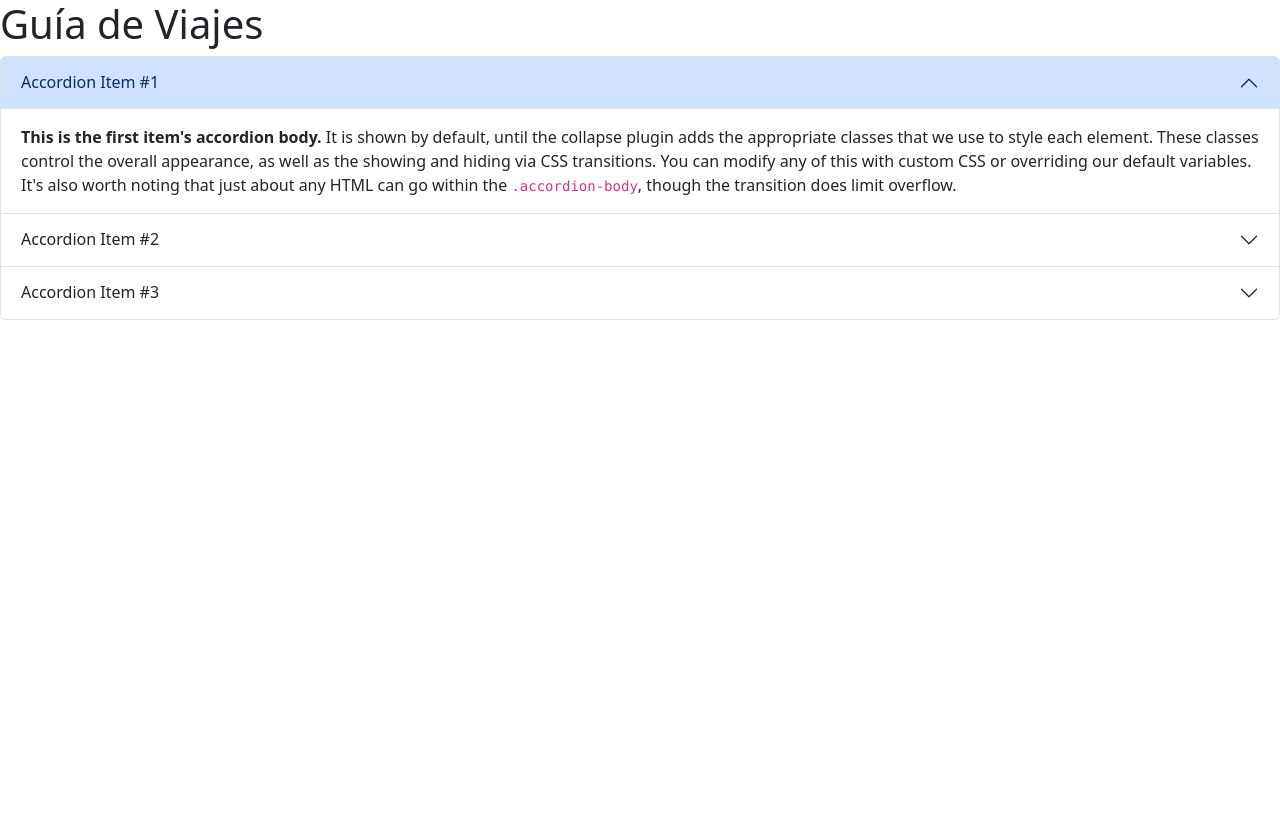
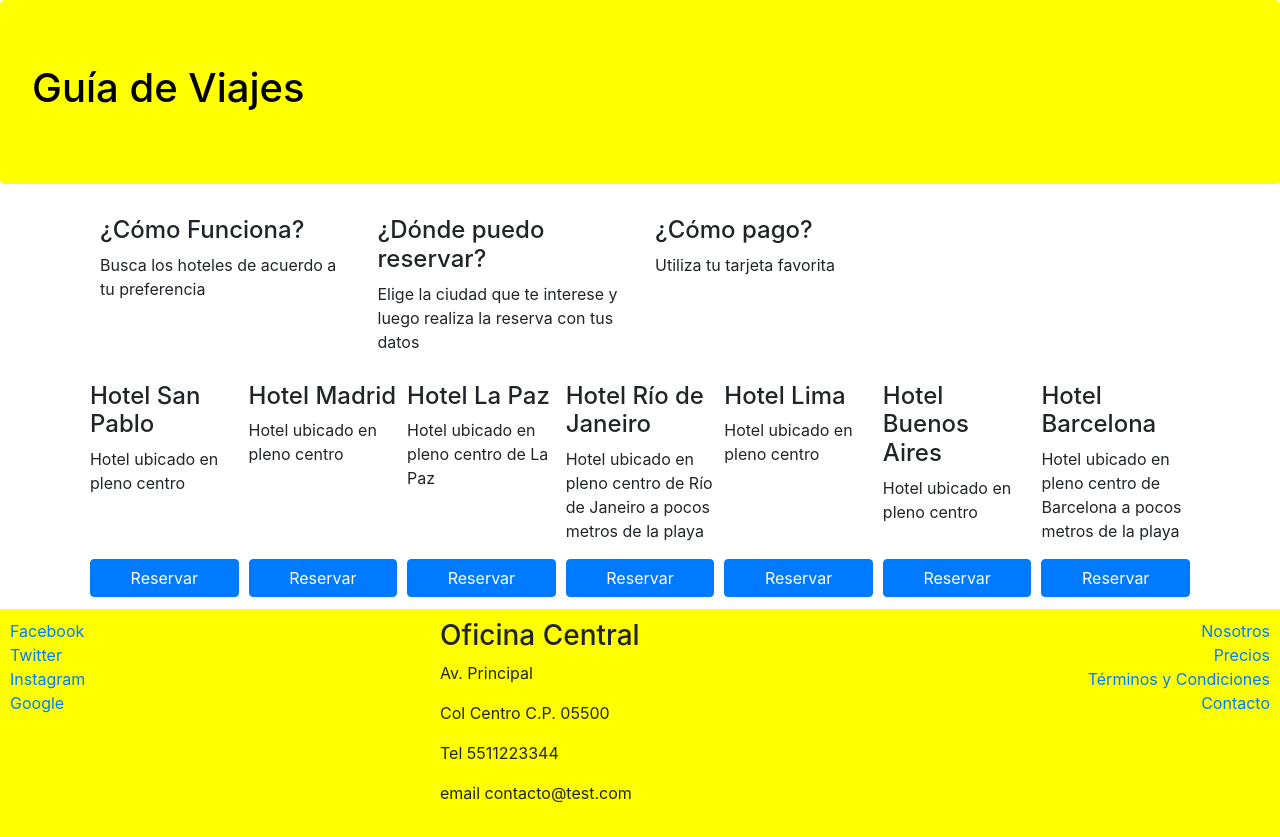
Before and after one commit to armandomunozngit/guia-hoteles, a website: page index.html in a window 1280 px wide. Before the commit the page ends 800 px from the top, so only its background shows below. Drawn offline with nearby package versions, Linux system fonts and the light colour scheme.

Commit message:
modificaciones para evaluacion 1

```diff
--- /dev/null
+++ b/css/main.css
@@ -0,0 +1,21 @@
+.jumbotron{
+    background-color: yellow;
+    color: black;
+}
+
+footer{
+    padding: 10px 10px 0px 10px;
+    background-color: yellow;
+    margin-bottom: 0px;
+    margin-top: 10px;
+}
+
+.card-hotel{
+    flex: 1 150px;
+    padding: 2px 5px 2px 5px;
+    margin-top: 10px;
+}
+
+.btn-reserva{
+    width: 100%;
+}
--- a/index.html
+++ b/index.html
@@ -1,54 +1,133 @@
 <!doctype html>
-<html lang="en">
+<html lang="es">
   <head>
     <meta charset="utf-8">
     <meta name="viewport" content="width=device-width, initial-scale=1">
     <title>Bootstrap demo</title>
-    <link href="https://cdn.jsdelivr.net/npm/bootstrap@5.3.5/dist/css/bootstrap.min.css" rel="stylesheet" integrity="sha384-SgOJa3DmI69IUzQ2PVdRZhwQ+dy64/BUtbMJw1MZ8t5HZApcHrRKUc4W0kG879m7" crossorigin="anonymous">
-  </head>
+    <link rel="stylesheet" href="https://cdn.jsdelivr.net/npm/bootstrap@4.0.0/dist/css/bootstrap.min.css" integrity="sha384-Gn5384xqQ1aoWXA+058RXPxPg6fy4IWvTNh0E263XmFcJlSAwiGgFAW/dAiS6JXm" crossorigin="anonymous">
+    <link rel="stylesheet" href="css/main.css">
+
   <body>
-    <h1>Guía de Viajes</h1>
-    <script src="https://cdn.jsdelivr.net/npm/bootstrap@5.3.5/dist/js/bootstrap.bundle.min.js" integrity="sha384-k6d4wzSIapyDyv1kpU366/PK5hCdSbCRGRCMv+eplOQJWyd1fbcAu9OCUj5zNLiq" crossorigin="anonymous"></script>
+    <script src="https://code.jquery.com/jquery-3.2.1.slim.min.js" integrity="sha384-KJ3o2DKtIkvYIK3UENzmM7KCkRr/rE9/Qpg6aAZGJwFDMVNA/GpGFF93hXpG5KkN" crossorigin="anonymous"></script>
+    <script src="https://cdn.jsdelivr.net/npm/popper.js@1.12.9/dist/umd/popper.min.js" integrity="sha384-ApNbgh9B+Y1QKtv3Rn7W3mgPxhU9K/ScQsAP7hUibX39j7fakFPskvXusvfa0b4Q" crossorigin="anonymous"></script>
+    <script src="https://cdn.jsdelivr.net/npm/bootstrap@4.0.0/dist/js/bootstrap.min.js" integrity="sha384-JZR6Spejh4U02d8jOt6vLEHfe/JQGiRRSQQxSfFWpi1MquVdAyjUar5+76PVCmYl" crossorigin="anonymous"></script>
 
+    <div class="jumbotron">
+      <h1>Guía de Viajes</h1>
+    </div>
 
-    <div class="accordion" id="accordionExample">
-        <div class="accordion-item">
-          <h2 class="accordion-header">
-            <button class="accordion-button" type="button" data-bs-toggle="collapse" data-bs-target="#collapseOne" aria-expanded="true" aria-controls="collapseOne">
-              Accordion Item #1
-            </button>
-          </h2>
-          <div id="collapseOne" class="accordion-collapse collapse show" data-bs-parent="#accordionExample">
-            <div class="accordion-body">
-              <strong>This is the first item's accordion body.</strong> It is shown by default, until the collapse plugin adds the appropriate classes that we use to style each element. These classes control the overall appearance, as well as the showing and hiding via CSS transitions. You can modify any of this with custom CSS or overriding our default variables. It's also worth noting that just about any HTML can go within the <code>.accordion-body</code>, though the transition does limit overflow.
-            </div>
-          </div>
+    <div class="container">
+      <div class="d-flex">
+        <div class="col-sm-3">
+          <h4>¿Cómo Funciona?</h4>
+          <p>Busca los hoteles de acuerdo a tu preferencia</p>
         </div>
-        <div class="accordion-item">
-          <h2 class="accordion-header">
-            <button class="accordion-button collapsed" type="button" data-bs-toggle="collapse" data-bs-target="#collapseTwo" aria-expanded="false" aria-controls="collapseTwo">
-              Accordion Item #2
-            </button>
-          </h2>
-          <div id="collapseTwo" class="accordion-collapse collapse" data-bs-parent="#accordionExample">
-            <div class="accordion-body">
-              <strong>This is the second item's accordion body.</strong> It is hidden by default, until the collapse plugin adds the appropriate classes that we use to style each element. These classes control the overall appearance, as well as the showing and hiding via CSS transitions. You can modify any of this with custom CSS or overriding our default variables. It's also worth noting that just about any HTML can go within the <code>.accordion-body</code>, though the transition does limit overflow.
-            </div>
-          </div>
+        <div class="col-sm-3">
+          <h4>¿Dónde puedo reservar?</h4>
+          <p>Elige la ciudad que te interese y luego realiza la reserva con tus datos</p>
         </div>
-        <div class="accordion-item">
-          <h2 class="accordion-header">
-            <button class="accordion-button collapsed" type="button" data-bs-toggle="collapse" data-bs-target="#collapseThree" aria-expanded="false" aria-controls="collapseThree">
-              Accordion Item #3
-            </button>
-          </h2>
-          <div id="collapseThree" class="accordion-collapse collapse" data-bs-parent="#accordionExample">
-            <div class="accordion-body">
-              <strong>This is the third item's accordion body.</strong> It is hidden by default, until the collapse plugin adds the appropriate classes that we use to style each element. These classes control the overall appearance, as well as the showing and hiding via CSS transitions. You can modify any of this with custom CSS or overriding our default variables. It's also worth noting that just about any HTML can go within the <code>.accordion-body</code>, though the transition does limit overflow.
-            </div>
-          </div>
+        <div class="col-sm-3">
+          <h4>¿Cómo pago?</h4>
+          <p>Utiliza tu tarjeta favorita</p>
         </div>
       </div>
 
-</body>
+      <div class="d-flex flex-wrap flex-row-reverse">
+        <div class="card-hotel d-flex flex-column justify-content-between">
+          <div>
+            <h4>Hotel Barcelona</h4>
+            <p>Hotel ubicado en pleno centro de Barcelona a pocos metros de la playa</p>
+          </div>
+          <div>
+            <button class="btn btn-primary btn-reserva">Reservar</button>
+          </div>
+        </div>
+        <div class="card-hotel d-flex flex-column justify-content-between">
+          <div>
+            <h4>Hotel Buenos Aires</h4>
+            <p>Hotel ubicado en pleno centro</p>
+          </div>
+          <div>
+            <button class="btn btn-primary btn-reserva">Reservar</button>
+          </div>
+        </div>
+        <div class="card-hotel d-flex flex-column justify-content-between">
+          <div>
+            <h4>Hotel Lima</h4>
+            <p>Hotel ubicado en pleno centro</p>
+          </div>
+          <div>
+            <button class="btn btn-primary btn-reserva">Reservar</button>
+          </div>
+        </div>
+        <div class="card-hotel d-flex flex-column justify-content-between">
+          <div>
+            <h4>Hotel Río de Janeiro</h4>
+            <p>Hotel ubicado en pleno centro de Río de Janeiro a pocos metros de la playa</p>
+          </div>
+          <div>
+            <button class="btn btn-primary btn-reserva">Reservar</button>
+          </div>
+        </div>
+        <div class="card-hotel d-flex flex-column justify-content-between">
+          <div>
+            <h4>Hotel La Paz</h4>
+            <p>Hotel ubicado en pleno centro de La Paz</p>
+          </div>
+          <div>
+            <button class="btn btn-primary btn-reserva">Reservar</button>
+          </div>
+        </div>
+        <div class="card-hotel d-flex flex-column justify-content-between">
+          <div>
+            <h4>Hotel Madrid</h4>
+            <p>Hotel ubicado en pleno centro</p>
+          </div>
+          <div>
+            <button class="btn btn-primary btn-reserva">Reservar</button>
+          </div>
+        </div>
+        <div class="card-hotel d-flex flex-column justify-content-between">
+          <div>
+            <h4>Hotel San Pablo</h4>
+            <p>Hotel ubicado en pleno centro</p>
+          </div>
+          <div>
+            <button class="btn btn-primary btn-reserva">Reservar</button>
+          </div>
+        </div>
+
+      </div>
+    </div>
+
+
+    <footer>
+      <div class="row">
+        <div class="col-sm-4 d-flex flex-column">
+          <a href="https://www.facebook.com">Facebook</a>
+          <a href="https://www.twitter.com">Twitter</a>
+          <a href="https://www.instagram.com">Instagram</a>
+          <a href="https://www.google.com">Google</a>
+        </div>
+        <div class="col-sm-4 d-flex flex-column">
+          <address>
+            <h3>Oficina Central</h3>
+            <p>Av. Principal</p>
+            <p>Col Centro C.P. 05500</p>
+            <p>Tel 5511223344</p>
+            <p>email contacto@test.com</p>
+          </address>
+        </div>
+        <div class="col-sm-4 d-flex flex-column align-items-end">
+          <a href="https://www.facebook.com">Nosotros</a>
+          <a href="https://www.twitter.com">Precios</a>
+          <a href="https://www.instagram.com">Términos y Condiciones</a>
+          <a href="https://www.google.com">Contacto</a>
+        </div>
+      </div>
+    </footer>
+
+
+
+  </body>
 </html>
--- a/package.json
+++ b/package.json
@@ -21,6 +21,8 @@
     "lite-server": "^2.6.1"
   },
   "dependencies": {
-    "bootstrap": "^5.3.5"
+    "bootstrap": "^5.3.6",
+    "jquery": "^3.7.1",
+    "popper": "^1.0.1"
   }
 }
```
Also changed, not shown: index copy.html (added, +45 -0 lines), 1 other file.
